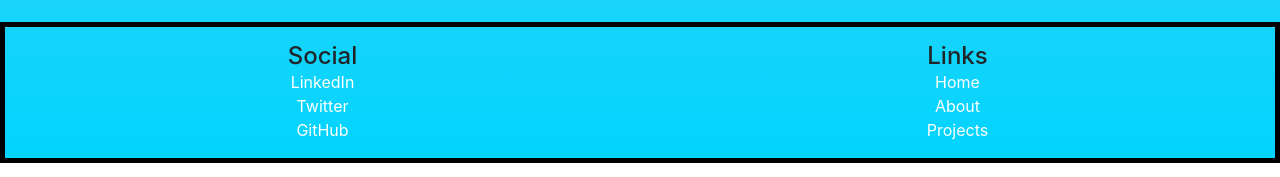
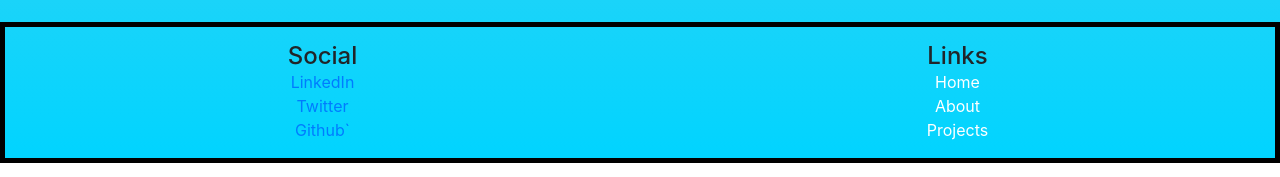
Before and after one commit to CleverOscar/Portfolio, a React (Create React App) app: page / in a window 1280 px wide. Shown: the part 2071-2248 px from the top of the page. Built offline with nearby package versions, Linux system fonts and the light colour scheme.

Commit message:
Update Footer.js

```diff
--- a/src/views/Footer/Footer.js
+++ b/src/views/Footer/Footer.js
@@ -13,13 +13,13 @@ const Footer = (props) => (
             <div className="links">
                     <ul>
                         <li>
-                            LinkedIn
+                            <a href="https://www.linkedin.com/in/clever-oscar/" target="_blank"> LinkedIn</a>
                         </li>
                         <li>
-                            Twitter
+                            <a href="https://twitter.com/CleverOscarDev" target="_blank">Twitter</a>
                         </li>
                         <li>
-                            GitHub
+                            <a href="https://github.com/CleverOscar" target="_blank">Github`</a>
                         </li>
                     </ul>
                 </div>
```
